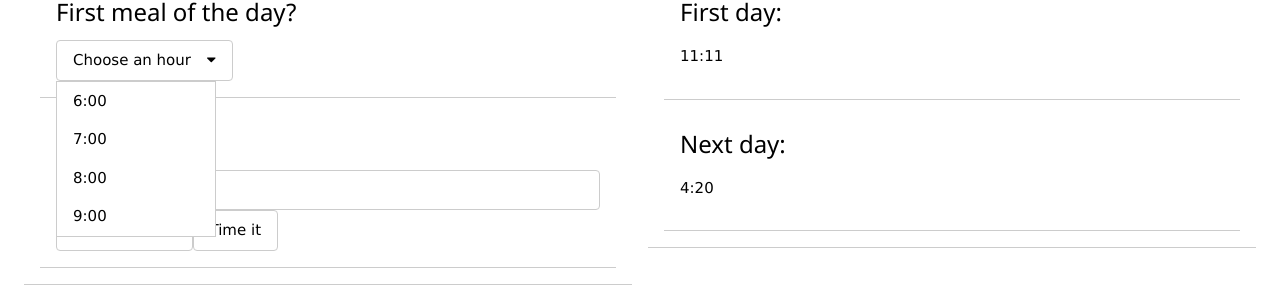
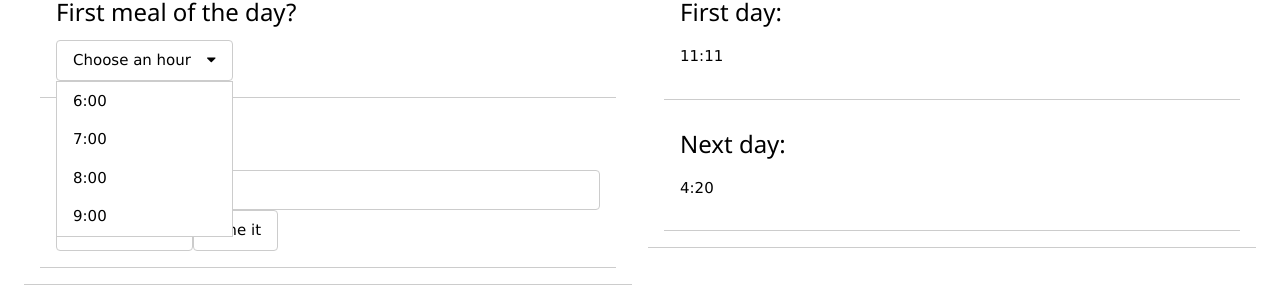
Before and after one commit to daini-rl/mx-minutes, a React (Create React App) app: page / in a window 1280 px wide. Both pictures are taken after a click on the button "Choose an hour". Shown: the part 121-407 px from the top of the page. Built offline with nearby package versions, Linux system fonts and the light colour scheme.

Commit message:
fix: change display type in dropdown option item button

```diff
--- a/src/components/dropdown/dropdown.module.css
+++ b/src/components/dropdown/dropdown.module.css
@@ -1,11 +1,16 @@
 .dropdownContainer:hover {
     background-color: transparent;
+}
+
+.dropdownLabel {
+    display: block;
 }
 
 .dropdownButton:hover {
     background-color: transparent !important;
 }
 
-.dropdownLabel {
-    display: block;
+.dropdownOptionItemContainer {
+    display: inline-flex !important;
+    align-items: center;
 }
--- a/src/components/dropdown/index.tsx
+++ b/src/components/dropdown/index.tsx
@@ -53,7 +53,7 @@ export default function Dropdown({
                 {options?.map((option, index) => (
                     <button
                         key={index}
-                        className='w3-bar-item w3-button'
+                        className={`w3-bar-item w3-button ${styles.dropdownOptionItemContainer}`}
                         onClick={() => handleOptionItemClick(index)}>
                         {option.startItem && <span className='w3-margin-right'>{option.startItem}</span>}
                         {option.text}
```
